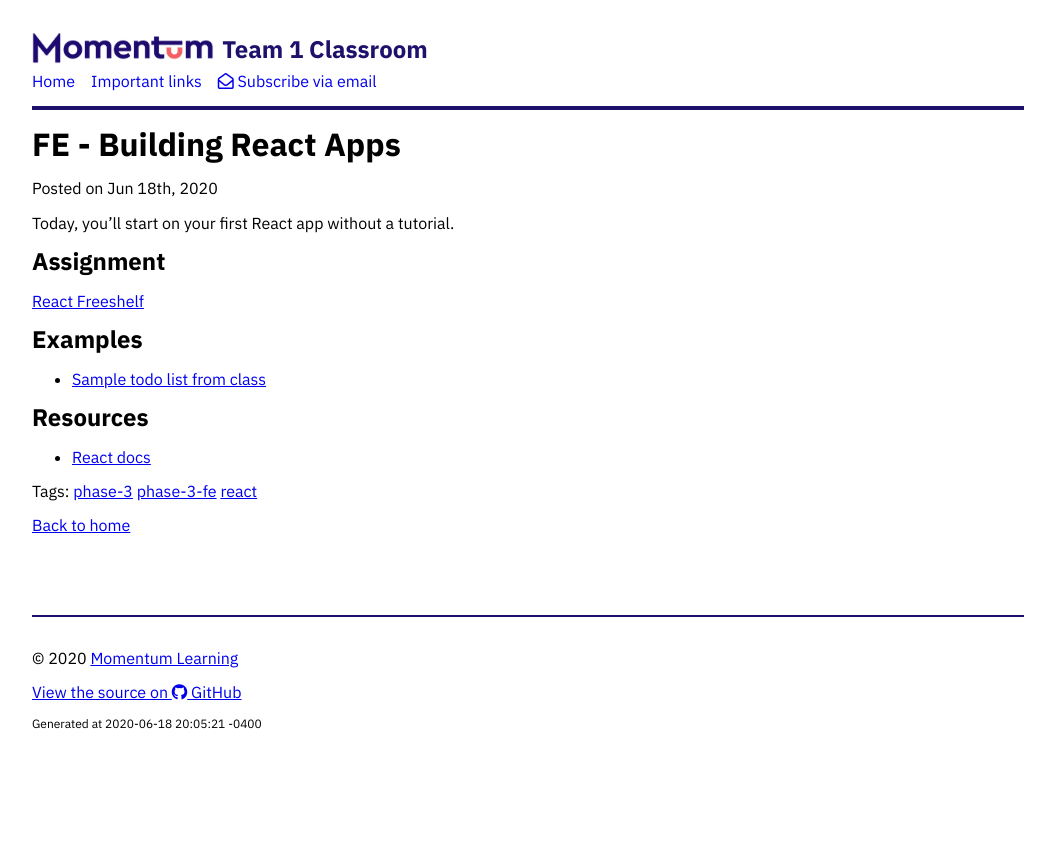
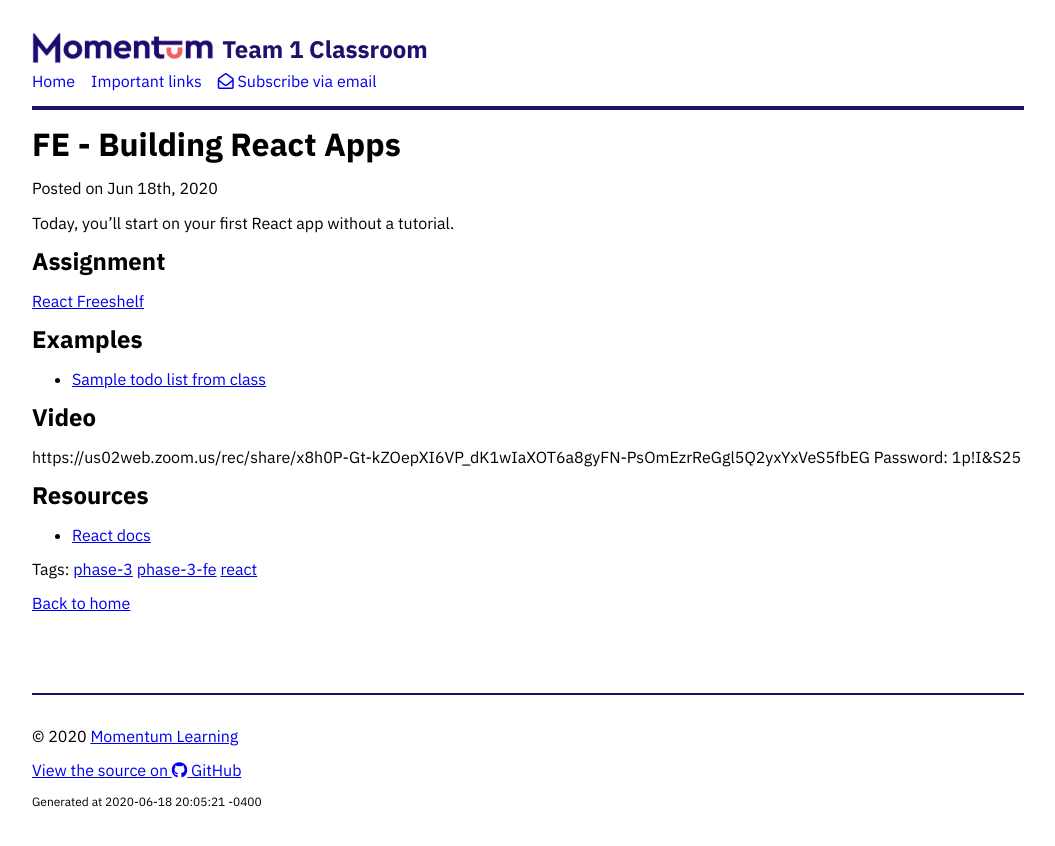
Before and after one commit to Momentum-Morehouse-2/Momentum-Morehouse-2.github.io, a Jekyll site: the page built from _posts/2020-06-18-building-react-apps.md, in a window 1280 px wide. Shown: the top 846 px of the page, without its empty margins (112-1167 px from the left). Built offline with Jekyll 4.4.1, drawn with Linux system fonts in a browser that asks for light colours; nearby versions of some CDN libraries.

Commit message:
Add video

```diff
--- a/_posts/2020-06-18-building-react-apps.md
+++ b/_posts/2020-06-18-building-react-apps.md
@@ -14,6 +14,10 @@ Today, you'll start on your first React app without a tutorial.
 
 - [Sample todo list from class](https://github.com/momentum-team-1/example--react-todo)
 
+## Video
+
+https://us02web.zoom.us/rec/share/x8h0P-Gt-kZOepXI6VP_dK1wIaXOT6a8gyFN-PsOmEzrReGgl5Q2yxYxVeS5fbEG Password: 1p!I&S25
+
 ## Resources
 
 - [React docs](https://reactjs.org/docs/getting-started.html)
```
